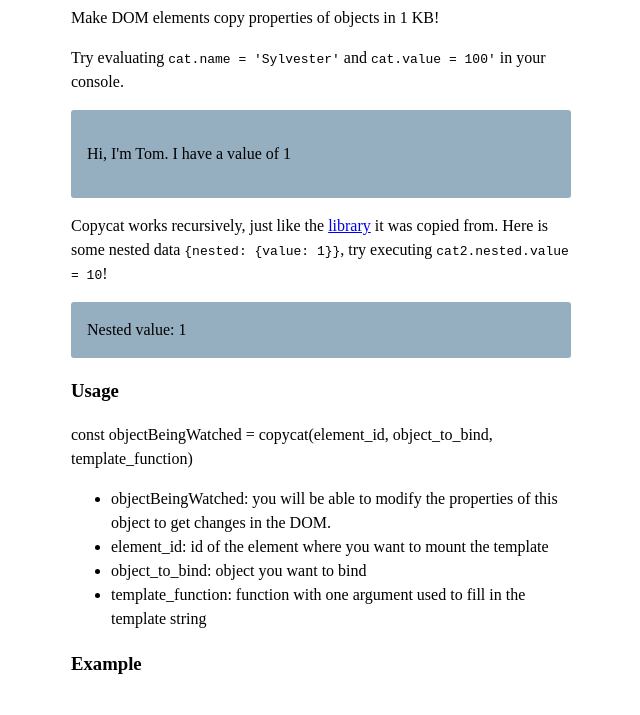
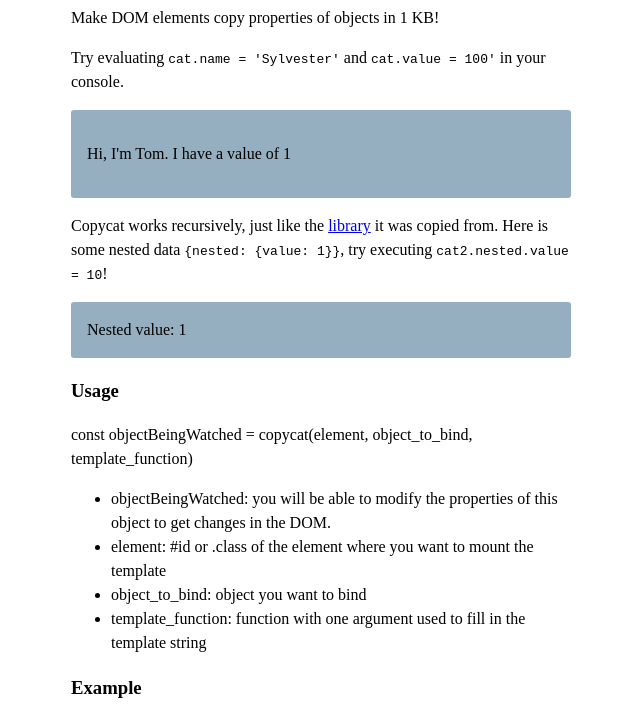
Before and after one commit to beatobongco/copycat, a plain HTML site: page index.html in a window 1280 px wide. Shown: the part 85-800 px from the top of the page, without its empty margins (319-959 px from the left). Drawn offline with Linux system fonts and the light colour scheme.

Commit message:
Update copy

```diff
--- a/index.html
+++ b/index.html
@@ -67,13 +67,13 @@
     <h3>Usage</h3>
 
     <p>
-      const objectBeingWatched = copycat(element_id, object_to_bind, template_function)
+      const objectBeingWatched = copycat(element, object_to_bind, template_function)
     </p>
 
     <ul>
       <li>objectBeingWatched: you will be able to modify the properties of this object to get changes in the DOM.</li>
       <li>
-        element_id: id of the element where you want to mount the template
+        element: #id or .class of the element where you want to mount the template
       </li>
       <li>object_to_bind: object you want to bind</li>
       <li>
```
Also changed, not shown: 1 other file.
